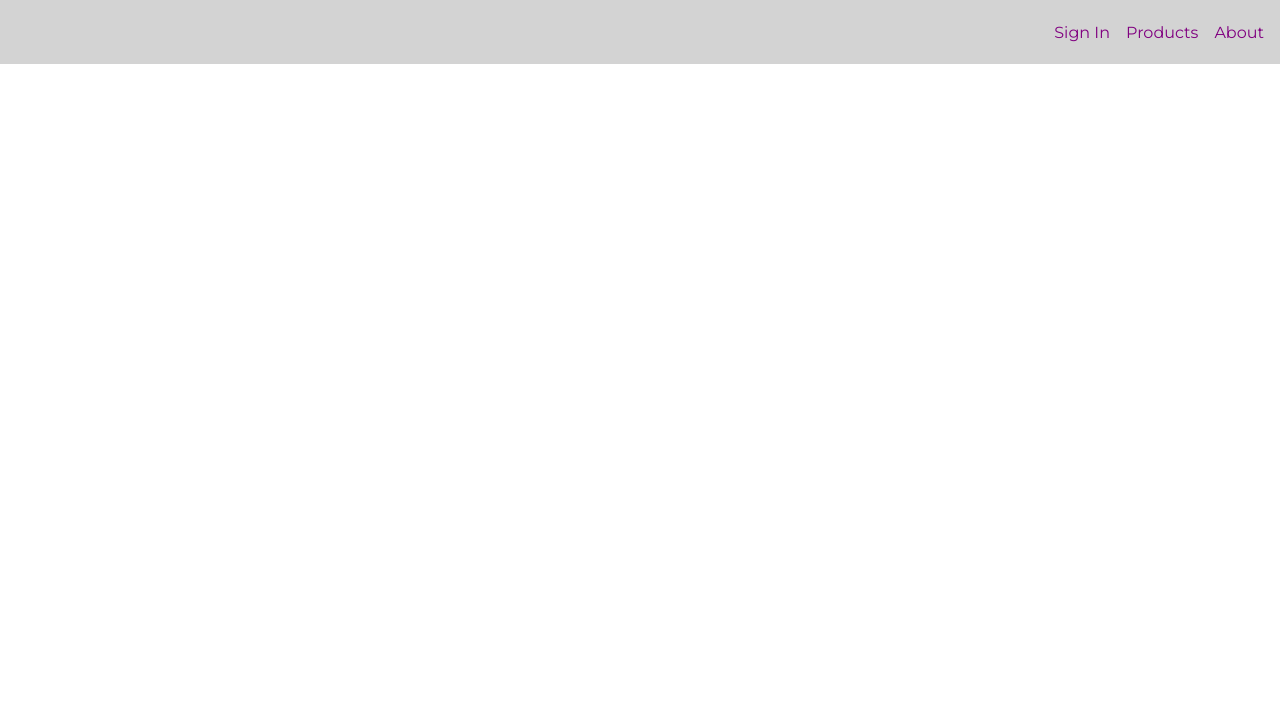
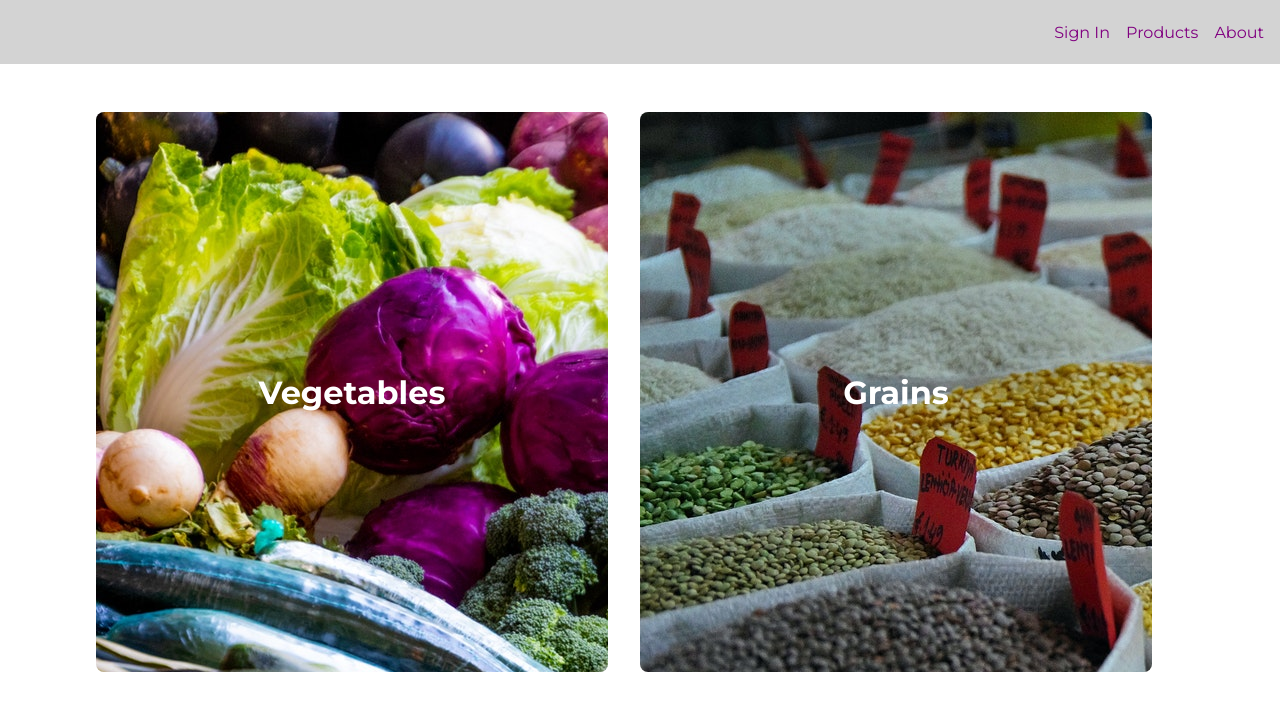
Before and after one commit to nikhilchintawar/shetkari-shop, a React (Create React App) app: page / in a window 1280 px wide. Shown: the top 710 px of the page. Built offline with nearby package versions, Linux system fonts and the light colour scheme; the HTML template or start-up script is replaced by a standard one.

Commit message:
created the homepage and added the cards in the homepage and did the styling of the component

```diff
--- a/src/App.css
+++ b/src/App.css
@@ -1,26 +1,3 @@
-input[type=text], input[type=email], input[type=tel], input[type=password] {
-  width: 100%;
-  padding: 12px 20px;
-  margin: 8px 0;
-  display: inline-block;
-  border: 1px solid #ccc;
-  border-radius: 4px;
-  box-sizing: border-box;
-}
-
-input[type=submit] {
-  width: 100%;
-  background-color: #4CAF50;
-  color: white;
-  padding: 14px 20px;
-  margin: 8px 0;
-  border: none;
-  border-radius: 4px;
-  cursor: pointer;
-}
-input[type=submit]:hover{
-  background-color: #648E06;
-}
 
 .form{
   width: 50%;
--- a/src/App.js
+++ b/src/App.js
@@ -6,6 +6,7 @@ import { Switch, Route } from 'react-router-dom';
 import SignIn from './components/signin/signin.component';
 import SignUp from './components/signup/signup.component';
 import Header from './components/header/header.component';
+import HomePage from './pages/homepage/homepage.component';
 
 
 function App() {
@@ -13,6 +14,7 @@ function App() {
     <div className="App">
     <Header />
     <Switch>
+    <Route exact path='/' component={HomePage}/>
     <Route exact path="/signup">
          <SignUp />
     </Route>
--- /dev/null
+++ b/src/components/card/homepage.card.component.jsx
@@ -0,0 +1,12 @@
+import React from 'react';
+import './homepage.card.styles.css';
+
+const HomePageCard = ({imageUrl, title}) => {
+    return (
+        <div className='card' style={{backgroundImage: `url(${imageUrl})`}}>
+            <h2 className='title'>{title}</h2>
+        </div>
+    )
+}
+
+export default HomePageCard;
--- /dev/null
+++ b/src/components/card/homepage.card.styles.css
@@ -0,0 +1,16 @@
+.card{
+    /* background-image: url('../../assets/vegetables.jpg'); */
+    width: 40vw;
+    height: 70vh;
+    margin-top: 3rem;
+    border-radius: 0.5rem;
+    display: flex;
+    align-items: center;
+    justify-content: center;
+    color: #ffffff;
+    cursor: pointer;
+}
+
+.title{
+    font-size: 2rem;
+}
--- a/src/components/header/header.component.jsx
+++ b/src/components/header/header.component.jsx
@@ -6,7 +6,7 @@ import './header.styles.css';
 
 
 
-const Header = () => {
+const Header = ({pathname}) => {
     return(
         <div className='header'>
         <div className="options">
--- a/src/components/input/input.component.jsx
+++ b/src/components/input/input.component.jsx
@@ -1,5 +1,5 @@
 import React from "react";
-
+import './input.styles.css';
 
 const InputField = ({label, type, name, placeholder, handleChange, otherProps}) => {
     return(
--- /dev/null
+++ b/src/components/input/input.styles.css
@@ -0,0 +1,23 @@
+input[type=text], input[type=email], input[type=tel], input[type=password] {
+    width: 100%;
+    padding: 12px 20px;
+    margin: 8px 0;
+    display: inline-block;
+    border: 1px solid #ccc;
+    border-radius: 4px;
+    box-sizing: border-box;
+  }
+
+  input[type=submit] {
+    width: 100%;
+    background-color: #4CAF50;
+    color: white;
+    padding: 14px 20px;
+    margin: 8px 0;
+    border: none;
+    border-radius: 4px;
+    cursor: pointer;
+  }
+  input[type=submit]:hover{
+    background-color: #648E06;
+  }
--- a/src/pages/homepage/homepage.component.jsx
+++ b/src/pages/homepage/homepage.component.jsx
@@ -0,0 +1,21 @@
+import React from 'react';
+import './homepage.styles.css';
+import HomePageCard from '../../components/card/homepage.card.component';
+import VegetableImage from '../../assets/vegetables.jpg';
+import GrainImage from '../../assets/grains.jpg';
+
+
+const HomePage = () => {
+    return (
+        <div class='cards'>
+            <HomePageCard
+            imageUrl={VegetableImage}
+            title='Vegetables' />
+            <HomePageCard
+            imageUrl={GrainImage}
+            title='Grains' />
+        </div>
+    )
+}
+
+export default HomePage;
--- a/src/pages/homepage/homepage.styles.css
+++ b/src/pages/homepage/homepage.styles.css
@@ -0,0 +1,6 @@
+.cards{
+    width: 85vw;
+    display: grid;
+    grid-template-columns:1fr 1fr;
+    margin: 0 auto;
+}
```
Also changed, not shown: src/assets/grains.jpg (added), src/assets/vegetables.jpg (added).
